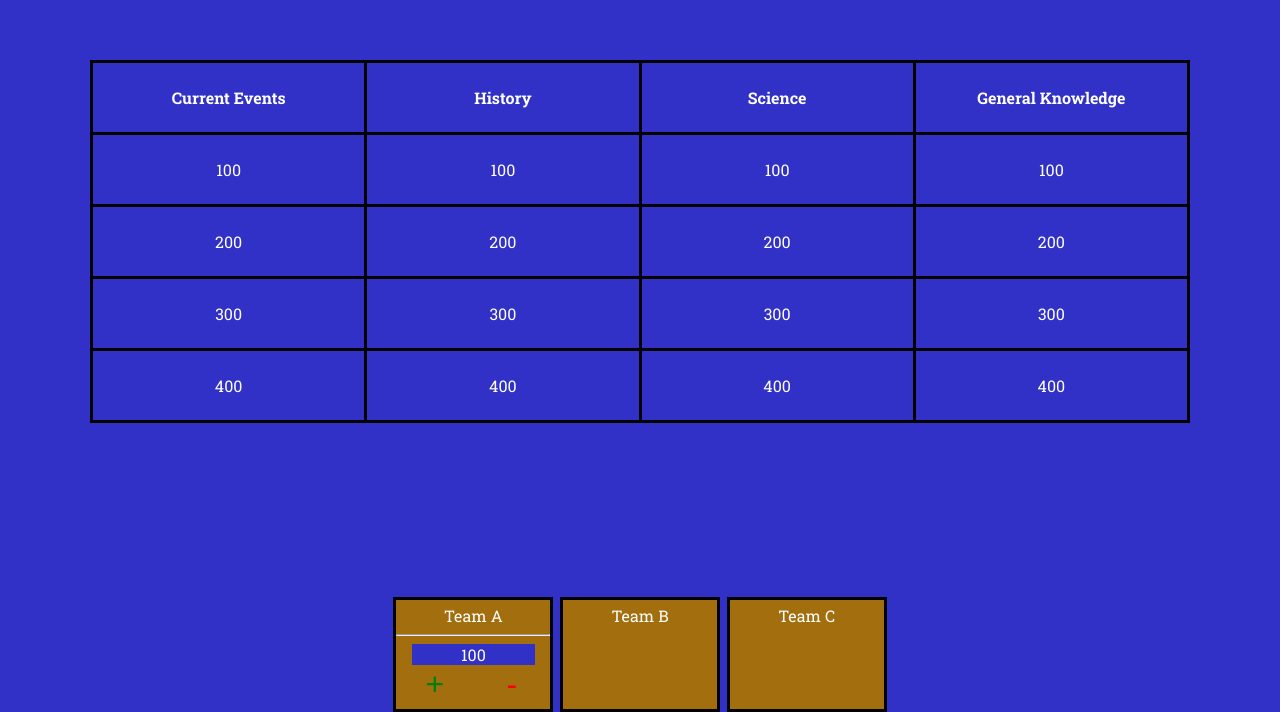
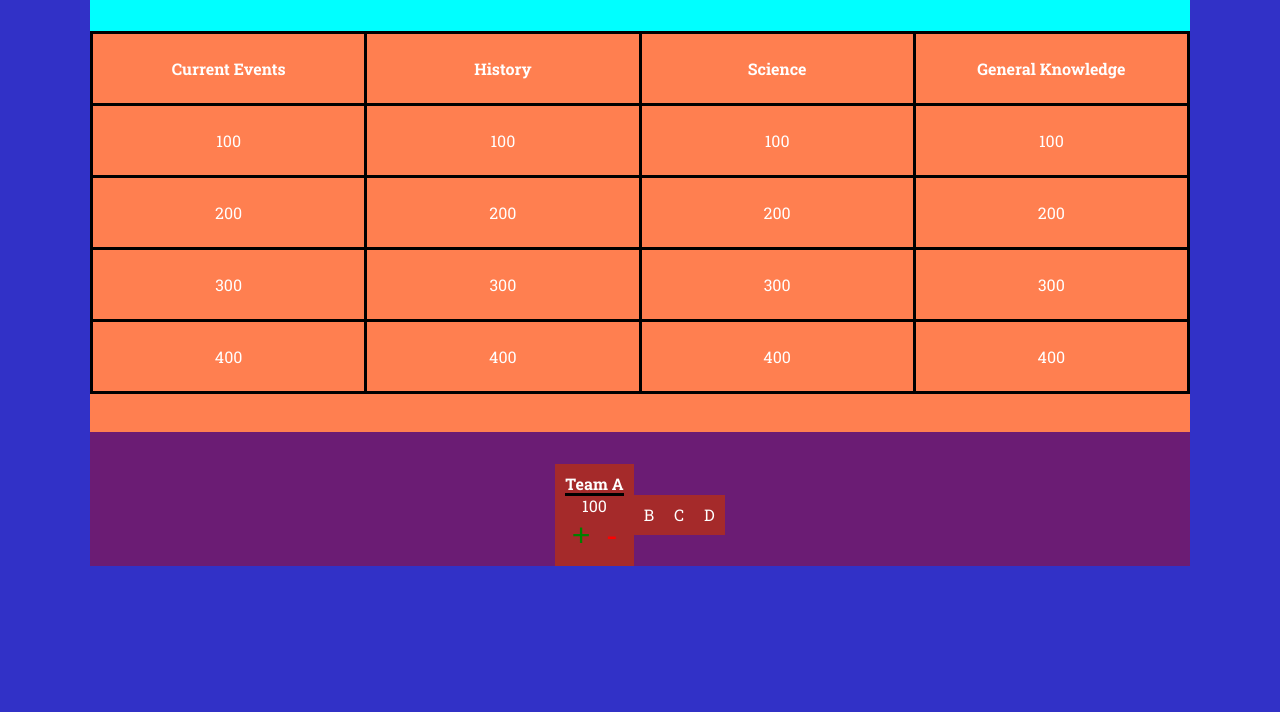
Before and after one commit to michaelzhang114/jeopardy-game, a website built with Vite: page index.html in a window 1280 px wide. Shown: the part 103-815 px from the top of the page. Built offline with nearby package versions, Linux system fonts and the light colour scheme.

Commit message:
adding js

```diff
--- a/index.html
+++ b/index.html
@@ -52,7 +52,23 @@
 					</table>
 				</div>
 				<div class="grid__footer">
-					<div class="grid__footer__player1">
+					<div class="player">
+						<p class="teamName">Team A</p>
+						<p class="score-controls">100</p>
+						<div>
+							<button class="add">
+								<p>+</p>
+							</button>
+							<button class="minus">
+								<p>-</p>
+							</button>
+						</div>
+					</div>
+					<div class="player"><p>B</p></div>
+					<div class="player"><p>C</p></div>
+					<div class="player"><p>D</p></div>
+
+					<!-- <div class="grid__footer__player1">
 						<p>Team A</p>
 						<hr />
 						<p id="score">100</p>
@@ -71,6 +87,9 @@
 					<div class="grid__footer__player3">
 						<p>Team C</p>
 					</div>
+					<div class="grid__footer__player4">
+						<p>Team D</p>
+					</div> -->
 				</div>
 			</div>
 		</main>
--- a/main.js
+++ b/main.js
@@ -1,10 +1,10 @@
 import "./scss/style.scss";
 
 const plusButton = document.querySelector(".score-controls .add");
-console.log(plusButton);
+//console.log(plusButton);
 
 const minusButton = document.querySelector(".score-controls .minus");
-console.log(minusButton);
+//console.log(minusButton);
 
 var score = document.querySelector("#score").firstChild.nodeValue;
 
--- a/scss/globals/_typography.scss
+++ b/scss/globals/_typography.scss
@@ -9,6 +9,7 @@ h3 {
 p {
 	margin-top: 0;
 	margin-bottom: 0;
+	line-height: 1.2;
 }
 
 a,
@@ -37,8 +38,8 @@ button.add,
 button.minus {
 	font-size: 2em;
 	background-color: transparent;
-	width: 50%;
-	margin-inline: auto;
+	//width: 50%;
+	//margin-inline: auto;
 	cursor: pointer;
 	text-align: center;
 	border: 0;
--- a/scss/layout/_grid.scss
+++ b/scss/layout/_grid.scss
@@ -11,29 +11,37 @@
 
 	&__header {
 		grid-area: 1 / 1 / 2 / 6;
-		margin-inline: auto;
+		//margin-inline: auto;
 		padding-top: 3rem;
+		background-color: aqua;
 	}
 	&__main {
 		grid-area: 2 / 1 / 5 / 6;
+		background-color: coral;
 	}
 	&__footer {
 		grid-area: 5 / 1 / 6 / 6;
-		margin-inline: auto;
-		padding-top: 3rem;
+		background-color: rgb(107, 28, 116);
+		//margin-inline: auto;
+		padding-top: 2rem;
+		//position: absolute;
 
-		display: grid;
-		grid-template-columns: repeat(3, 1fr);
-		grid-template-rows: 1fr;
-		grid-column-gap: 0px;
-		grid-row-gap: 0px;
+		//display: grid;
+		// grid-template-columns: repeat(3, 1fr);
+		// grid-template-rows: 1fr;
+		// grid-column-gap: 0px;
+		// grid-row-gap: 0px;
 
-		width: 500px;
+		display: flex;
+		justify-content: center; //alignment of main axis (horizontal)
+		align-items: center; //alignment of cross axis (vertical)
+
+		//width: 500px;
 
 		&__player1 {
-			grid-area: 1 / 1 / 2 / 2;
+			//grid-area: 1 / 1 / 2 / 2;
 			width: 160px;
-			margin-inline: auto;
+			//margin-inline: auto;
 			text-align: center;
 			padding-top: 5px;
 			padding-bottom: 5px;
@@ -41,9 +49,9 @@
 			border: 3px solid black;
 		}
 		&__player2 {
-			grid-area: 1 / 2 / 2 / 3;
+			//grid-area: 1 / 2 / 2 / 3;
 			width: 160px;
-			margin-inline: auto;
+			//margin-inline: auto;
 			text-align: center;
 			padding-top: 5px;
 			background-color: rgb(163, 111, 14);
@@ -52,7 +60,16 @@
 		&__player3 {
 			grid-area: 1 / 3 / 2 / 4;
 			width: 160px;
-			margin-inline: auto;
+			//margin-inline: auto;
+			text-align: center;
+			padding-top: 5px;
+			background-color: rgb(163, 111, 14);
+			border: 3px solid black;
+		}
+		&__player4 {
+			grid-area: 1 / 4 / 2 / 5;
+			width: 160px;
+			//margin-inline: auto;
 			text-align: center;
 			padding-top: 5px;
 			background-color: rgb(163, 111, 14);
@@ -66,15 +83,27 @@
 }
 
 .score-controls {
-	display: grid;
-	grid-template-columns: repeat(2, 1fr);
-	grid-template-rows: 1fr;
-	grid-column-gap: 0px;
-	grid-row-gap: 0px;
-	.add {
-		grid-area: 1 / 1 / 2 / 2;
-	}
-	.minus {
-		grid-area: 1 / 2 / 2 / 3;
-	}
+	// display: grid;
+	// grid-template-columns: repeat(2, 1fr);
+	// grid-template-rows: 1fr;
+	// grid-column-gap: 0px;
+	// grid-row-gap: 0px;
+	// .add {
+	// 	grid-area: 1 / 1 / 2 / 2;
+	// }
+	// .minus {
+	// 	grid-area: 1 / 2 / 2 / 3;
+	// }
 }
+
+.player {
+	background-color: brown;
+	padding: 10px;
+	text-align: center;
+}
+
+.teamName {
+	font-weight: bold;
+	border: 3px solid black;
+	border-style: none none solid none;
+}
```
